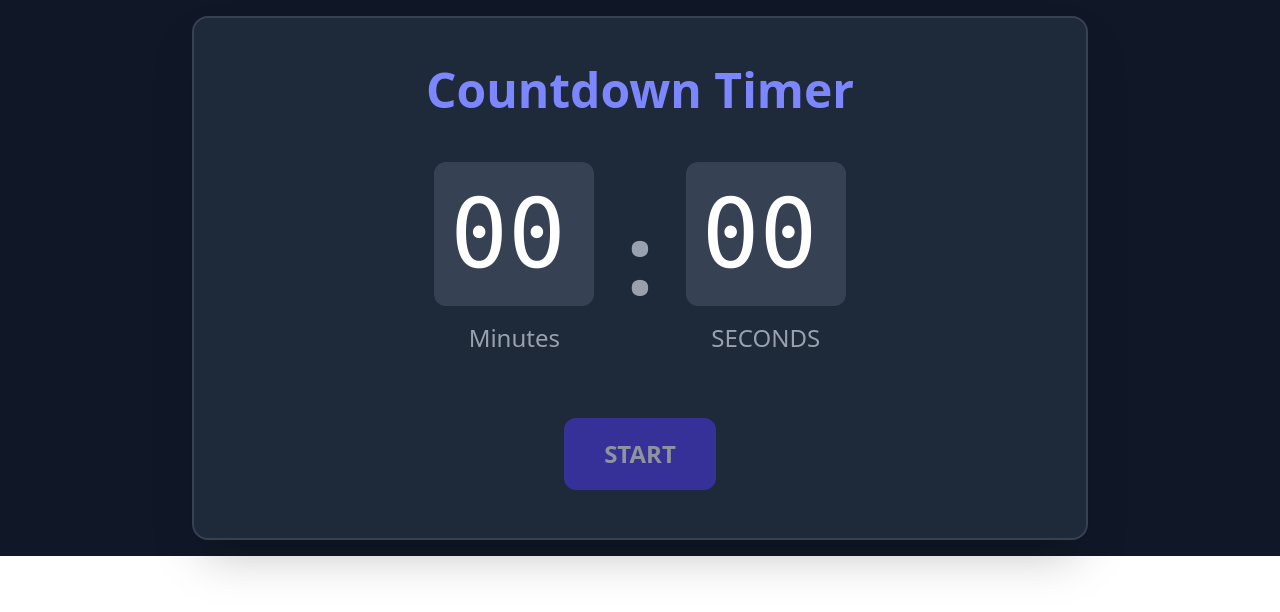
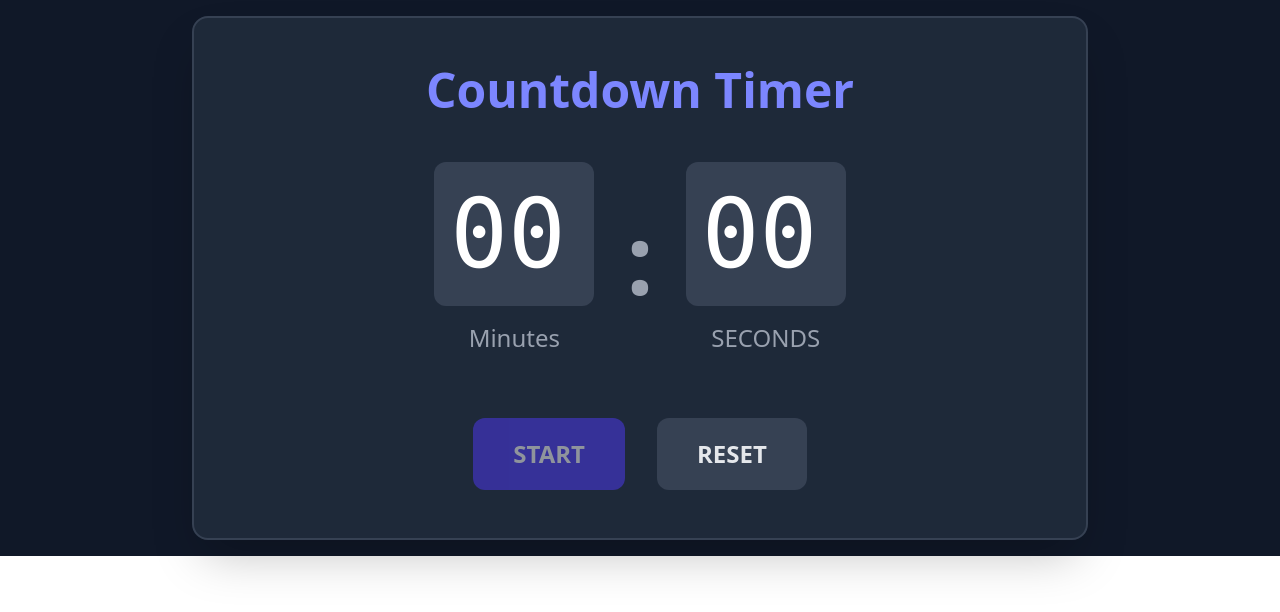
Before and after one commit to Roddyck/countdown-timer, a React (Vite) app: page / in a window 1280 px wide. Shown: the top 612 px of the page. Built offline with nearby package versions, Linux system fonts and the light colour scheme.

Commit message:
update: reset timer functionality

```diff
--- a/src/components/Timer.jsx
+++ b/src/components/Timer.jsx
@@ -63,6 +63,15 @@ export default function Timer() {
             }
         }, 1000);
     }
+
+    const resetTimer = () => {
+        clearInterval(intervalRef.current);
+        totalSecondsRef.current = 0;
+        updateDisplay(0);
+        setIsActive(false);
+        setIsPaused(false);
+        sessionStorage.removeItem("countdownTimer");
+    };
 
     const showExpirationAlert = () => {
         toast.success('TIME IS UP!', {
@@ -135,6 +144,13 @@ export default function Timer() {
                     >
                         START
                     </button>
+
+                    <button
+                        onClick={resetTimer}
+                        className="px-10 py-5 bg-gray-700 text-gray-200 rounded-xl font-bold text-2xl hover:bg-gray-600 focus:outline-none focus:ring-4 focus:ring-gray-500 focus:ring-offset-4 focus:ring-offset-gray-800 transition-all duration-200 transform hover:scale-105"
+                    >
+                        RESET
+                    </button>
                 </div>
             </div>
         </div>
```
